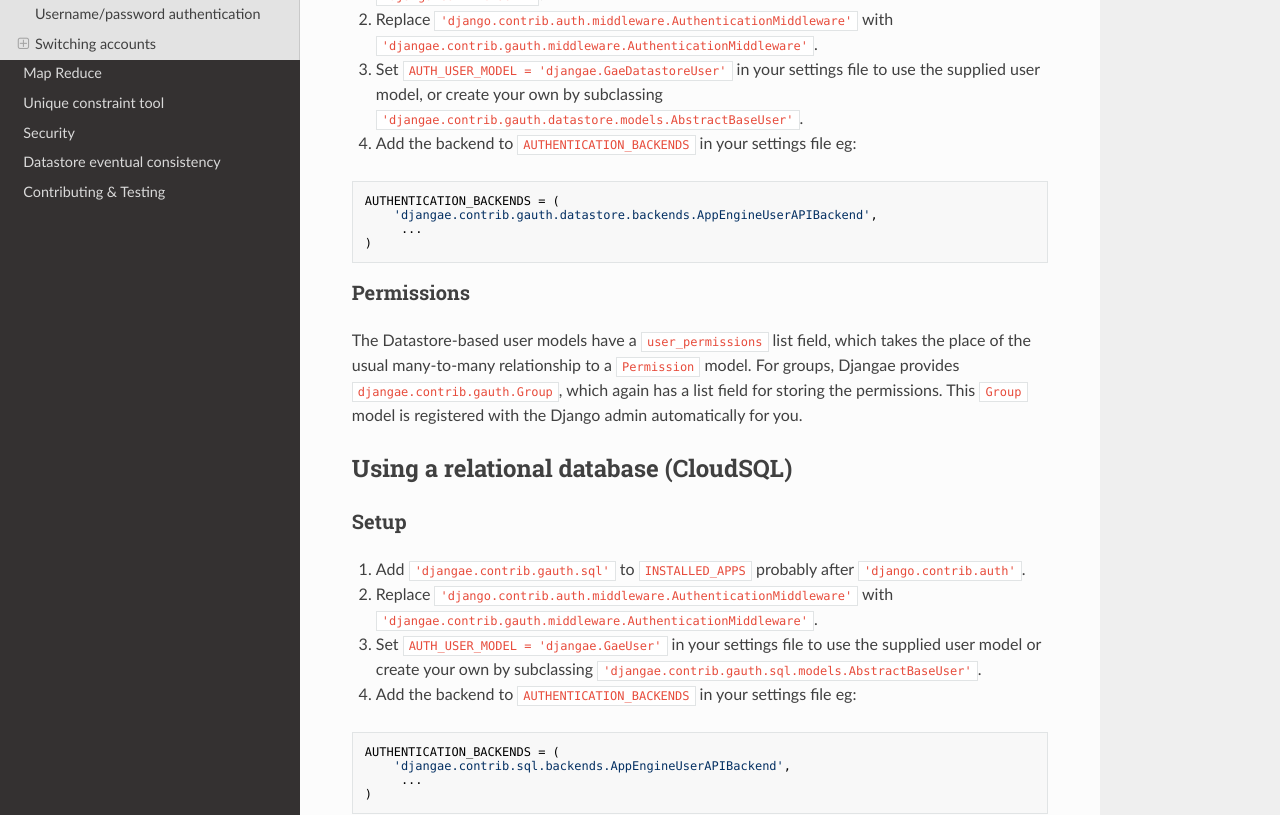
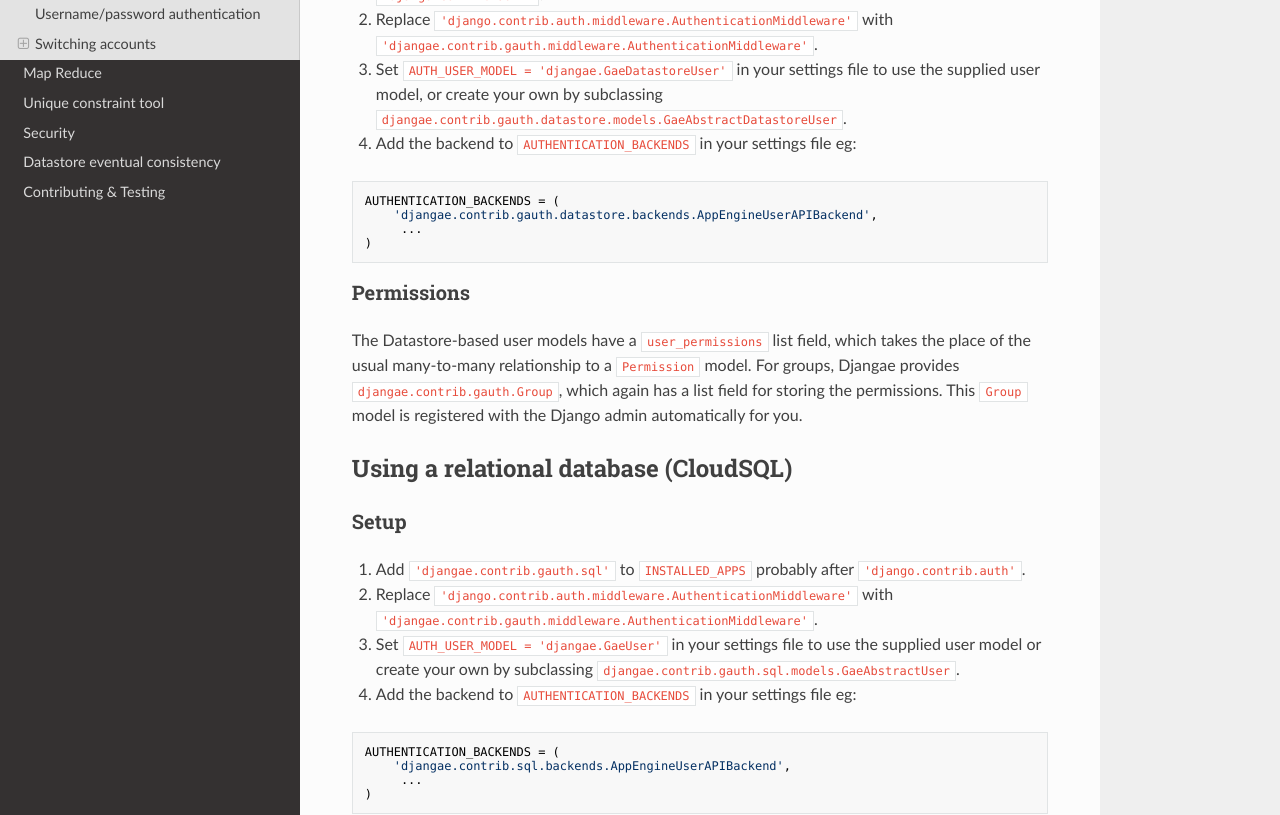
Before and after one commit to wittfabian/djangae, an MkDocs documentation site: the page built from docs/gauth.md, in a window 1280 px wide and 1400 px high. Shown: the part 525-1340 px from the top of the window. Built offline with MkDocs 1.6.1, drawn with Linux system fonts in a browser that asks for light colours; nearby versions of some CDN libraries; old or Windows-style settings are respelled for this version of MkDocs.

Commit message:
Fix mistakes in gauth docs.
We were referencing the wrong classes for the abstract user models.

Thanks Micahel Wu.

````diff
--- a/docs/gauth.md
+++ b/docs/gauth.md
@@ -14,7 +14,7 @@
 after `'django.contrib.auth'`.
 2. Replace `'django.contrib.auth.middleware.AuthenticationMiddleware'` with
 `'djangae.contrib.gauth.middleware.AuthenticationMiddleware'`.
-3. Set `AUTH_USER_MODEL = 'djangae.GaeDatastoreUser'` in your settings file to use the supplied user model, or create your own by subclassing `'djangae.contrib.gauth.datastore.models.AbstractBaseUser'`.
+3. Set `AUTH_USER_MODEL = 'djangae.GaeDatastoreUser'` in your settings file to use the supplied user model, or create your own by subclassing `djangae.contrib.gauth.datastore.models.GaeAbstractDatastoreUser`.
 4. Add the backend to `AUTHENTICATION_BACKENDS` in your settings file eg:
 
 ```python
@@ -38,7 +38,7 @@
 after `'django.contrib.auth'`.
 2. Replace `'django.contrib.auth.middleware.AuthenticationMiddleware'` with
 `'djangae.contrib.gauth.middleware.AuthenticationMiddleware'`.
-3. Set `AUTH_USER_MODEL = 'djangae.GaeUser'` in your settings file to use the supplied user model or create your own by subclassing `'djangae.contrib.gauth.sql.models.AbstractBaseUser'`.
+3. Set `AUTH_USER_MODEL = 'djangae.GaeUser'` in your settings file to use the supplied user model or create your own by subclassing `djangae.contrib.gauth.sql.models.GaeAbstractUser`.
 4. Add the backend to `AUTHENTICATION_BACKENDS` in your settings file eg:
 
 ```python
````
